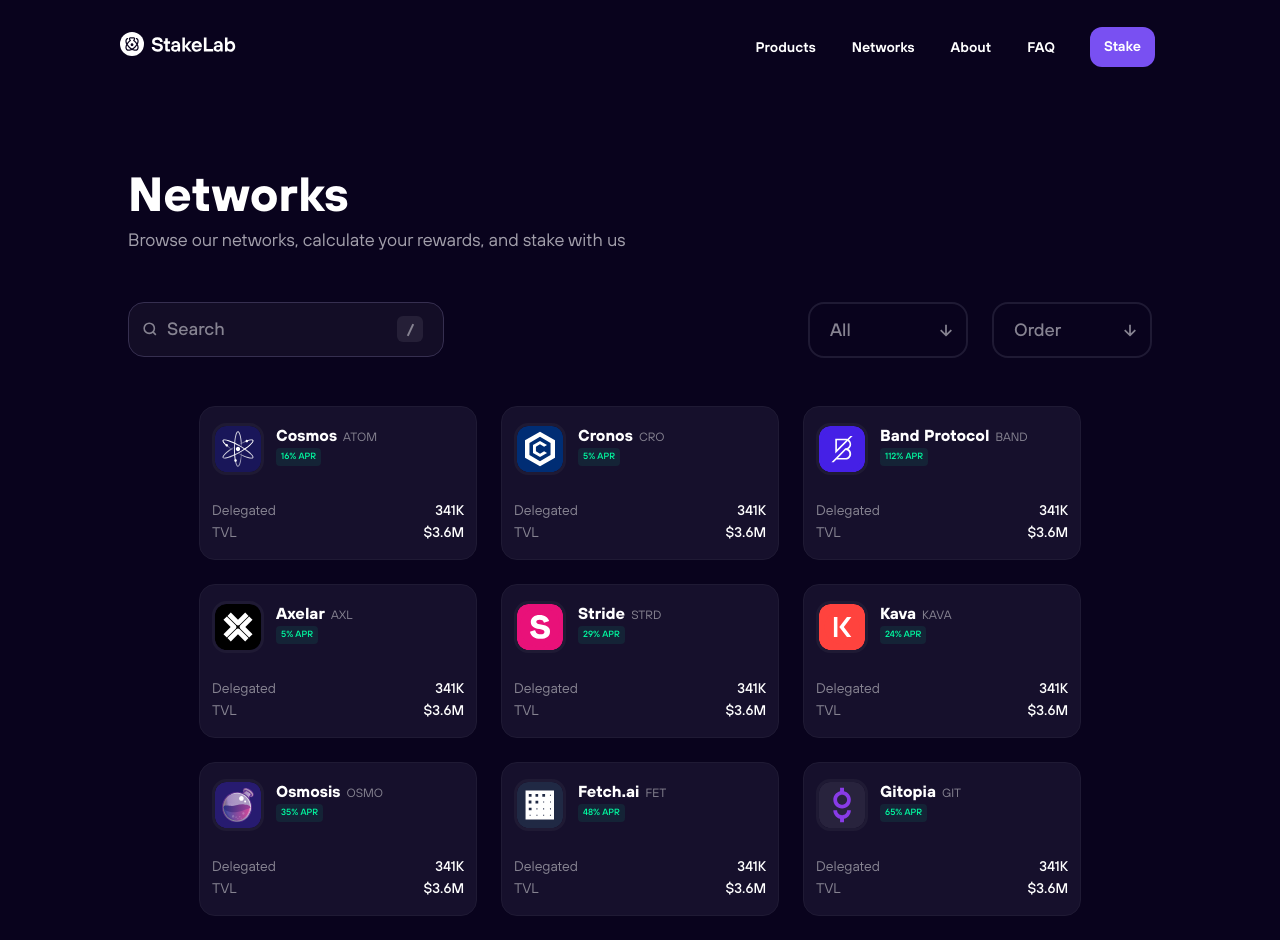
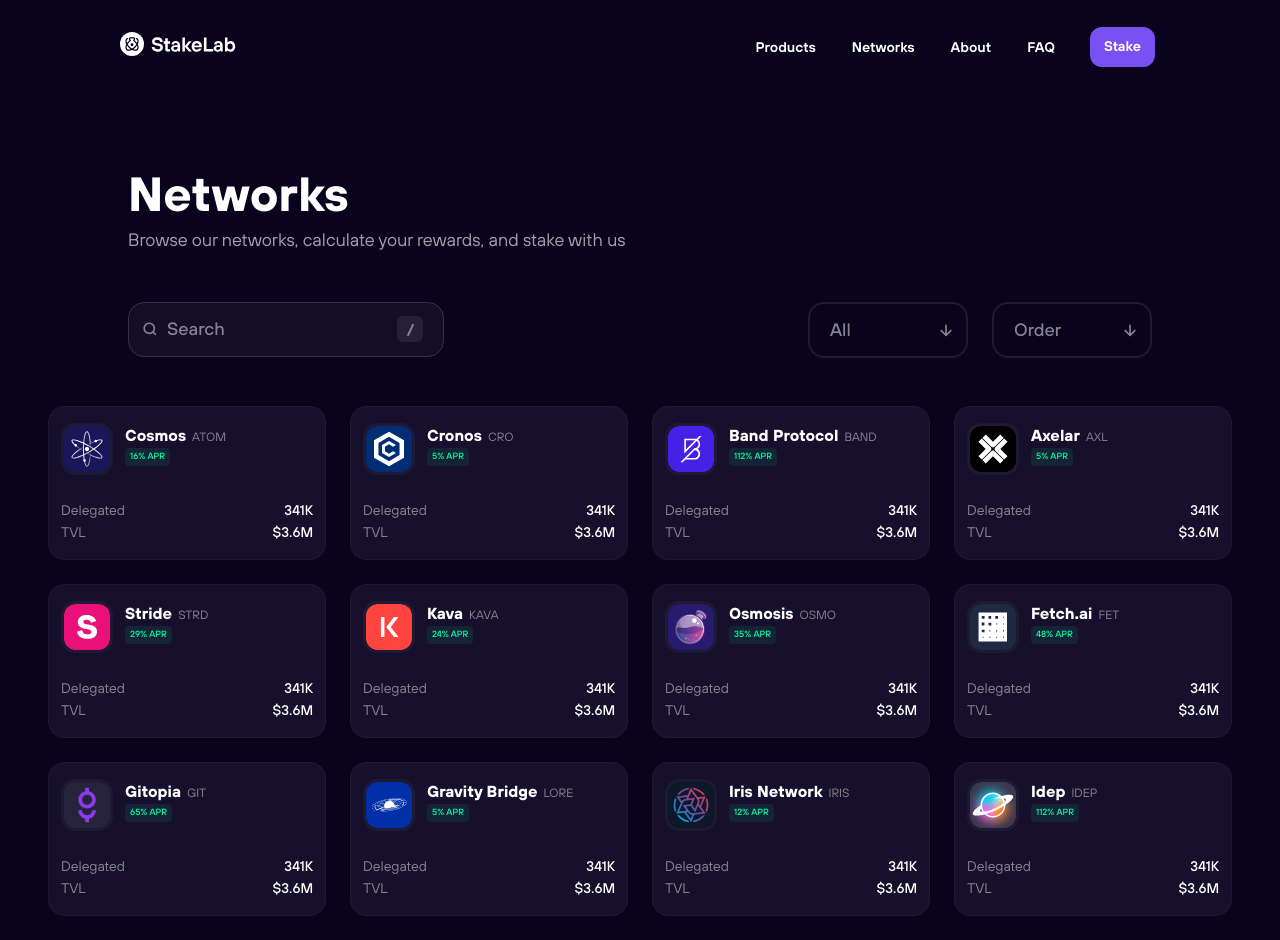
Before and after one commit to klaxurit/Backup, a React (Vite) app: page /networks in a window 1280 px wide. Shown: the top 940 px of the page. Built offline with nearby package versions, Linux system fonts and the light colour scheme.

Commit message:
network fix to 4 column max

```diff
--- a/styles/pages/_networks.scss
+++ b/styles/pages/_networks.scss
@@ -268,13 +268,17 @@
           display: flex;
         }
       }
-      // &__list {
-      //   display: grid;
-      //   grid-template-columns: repeat(4, 1fr);
-      //   gap: 24px;
-      //   justify-items: center;
-      // }
     }
+  }
+  @media #{$xl} {
+    .Networks__content__list {
+    display: grid;
+    grid-template-columns: repeat(4, 1fr);
+    gap: 24px;
+    column-gap: 24px;
+    max-width: calc(4 * (25% - 24px));
+    margin: 0 auto;
+  }
   }
 }
 
```
